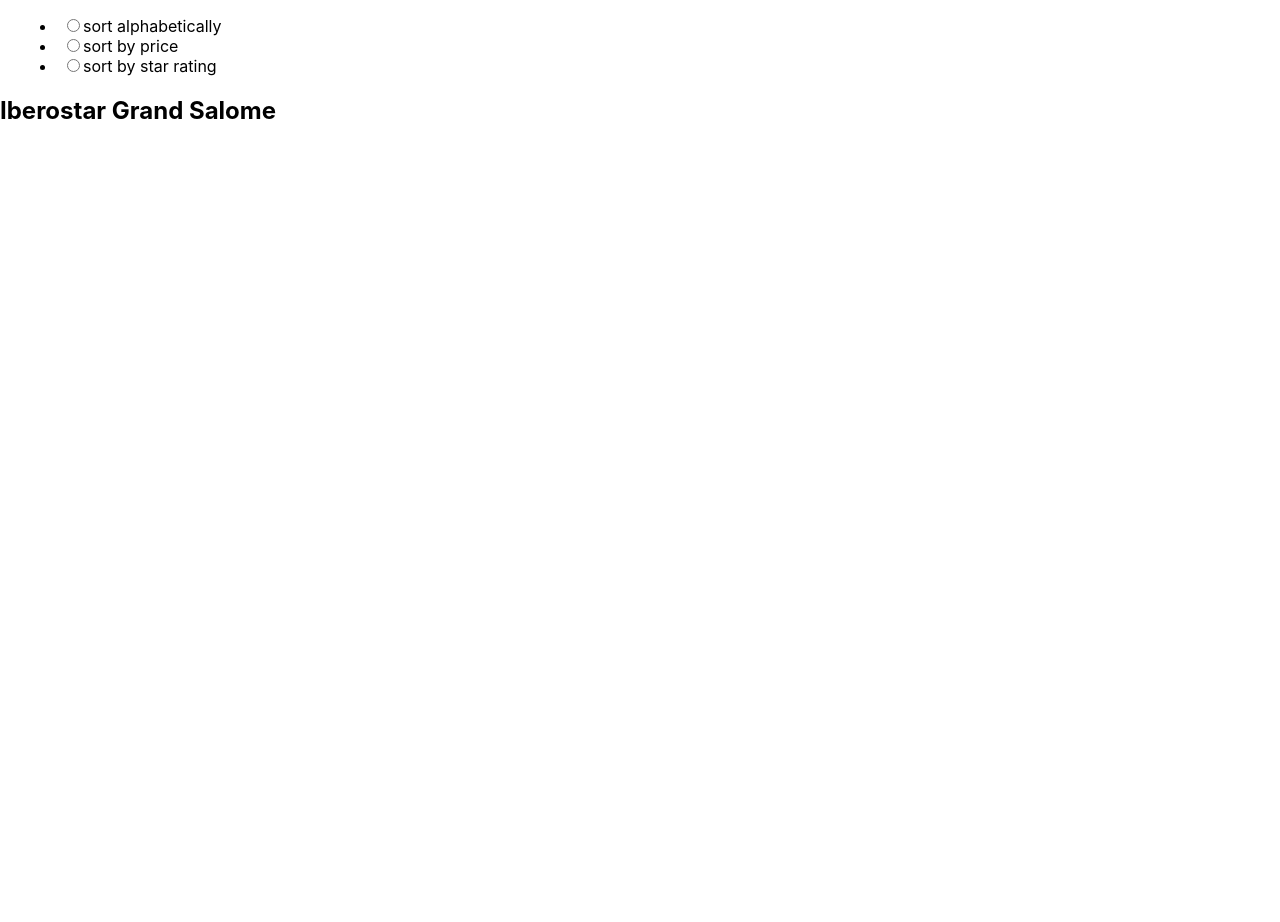
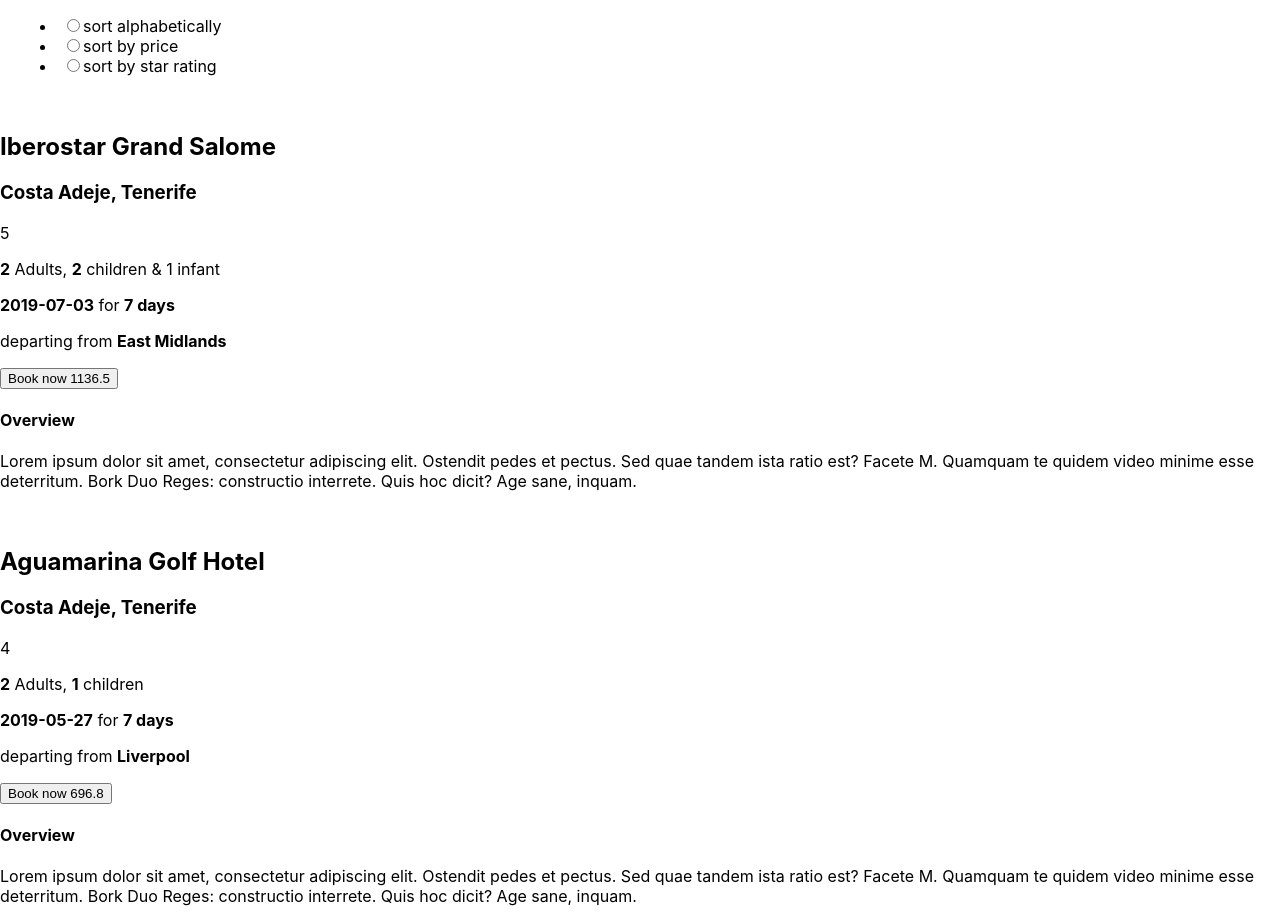
Before and after one commit to KswisDev/otb-test, a React (Create React App) app: page / in a window 1280 px wide. Before the commit the page ends 800 px from the top, so only its background shows below. Built offline with nearby package versions, Linux system fonts and the light colour scheme.

Commit message:
defend against no products, add productCard

```diff
--- /dev/null
+++ b/src/components/productCard.jsx
@@ -0,0 +1,31 @@
+function ProductCard({ product, index }) {
+  return (
+    <div data-testid={`product-${index}`}>
+      <img src="" alt="" />
+      <div>
+        <h2>{product.hotel}</h2>
+        <h3>{product.location}</h3>
+        <p>{product.rating}</p>
+        <p>
+          <strong>{product.adults}</strong> Adults,{" "}
+          <strong>{product.children}</strong> children{" "}
+          {product.infant ? `& ${product.infant} infant` : ""}
+        </p>
+        <p>
+          <strong>{product.startDate}</strong> for{" "}
+          <strong>{product.duration} days</strong>
+        </p>
+        <p>
+          departing from <strong>{product.depatureAirport}</strong>
+        </p>
+        <button>Book now {product.price}</button>
+      </div>
+      <div>
+        <h4>Overview</h4>
+        <p>{product.overview}</p>
+      </div>
+    </div>
+  );
+}
+
+export default ProductCard;
--- a/src/components/productDisplay.jsx
+++ b/src/components/productDisplay.jsx
@@ -1,4 +1,9 @@
+import ProductCard from "./productCard";
+
 function ProductDisplay({ products }) {
+  if (!products || products.length < 1) {
+    return null;
+  }
   return (
     <div>
       <menu>
@@ -21,9 +26,9 @@
           </label>
         </li>
       </menu>
-      <div data-testid="product-1">
-        <h2>{products[0].hotel}</h2>
-      </div>
+      {products.map((product, index) => (
+        <ProductCard product={product} index={index} key={product.hotel} />
+      ))}
     </div>
   );
 }
```
Also changed, not shown: 1 other file (tests, documents, lock files or other folders).
